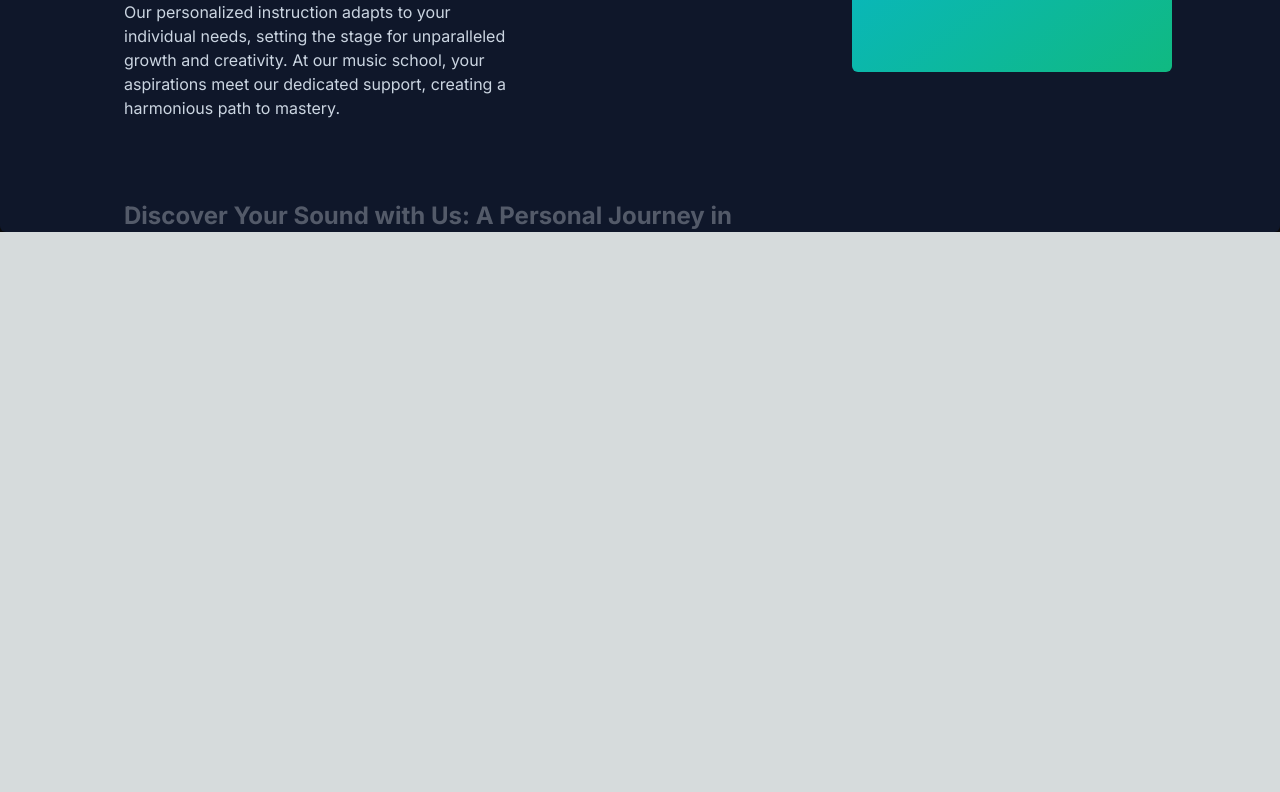
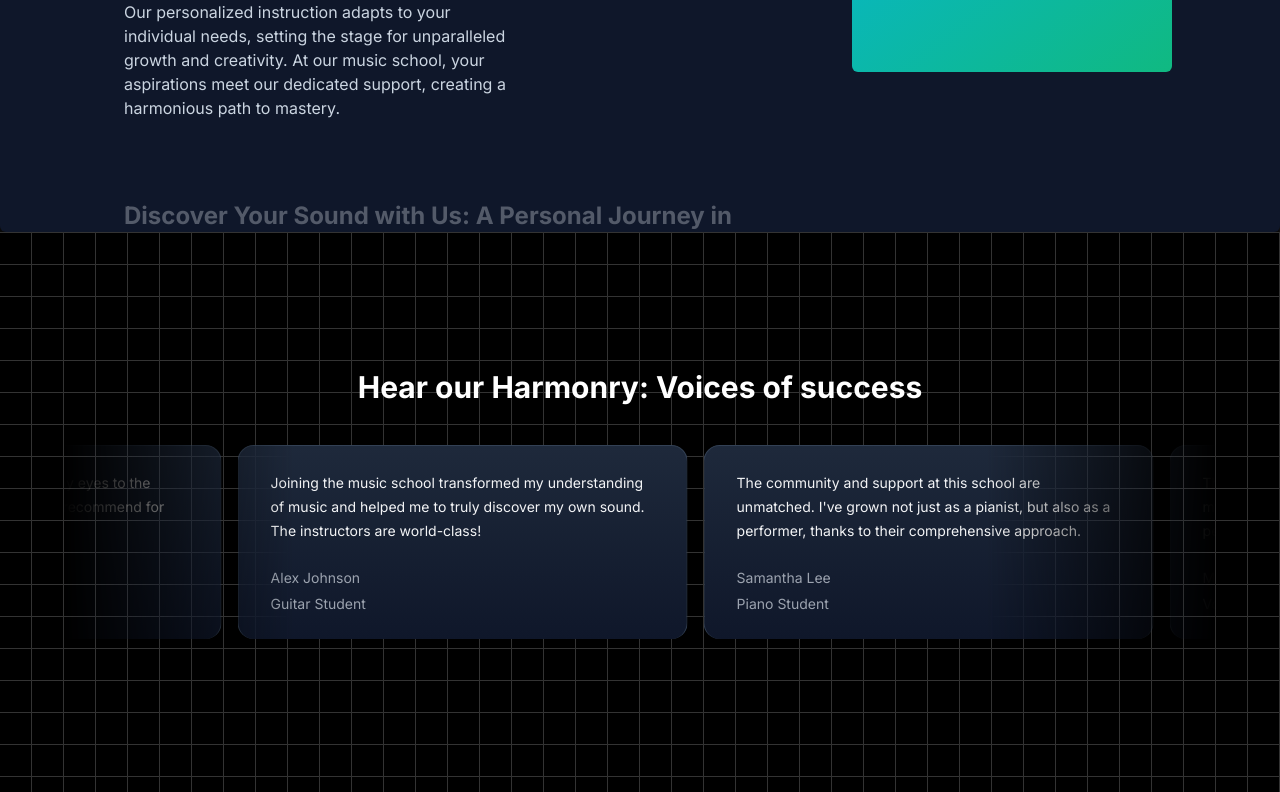
Before and after one commit to ichiragkumar/MusicLibraryApp, a Next.js app: page / in a window 1280 px wide. Shown: the part 1732-2524 px from the top of the page. Before the commit the page ends 1964 px from the top, so only its background shows below. Built offline with nearby package versions, Linux system fonts and the light colour scheme.

Commit message:
added moving cards

```diff
--- a/src/app/page.tsx
+++ b/src/app/page.tsx
@@ -4,6 +4,7 @@
 import { Spotlight } from "@/components/ui/Spotlight";
 import FeaturedSection from "@/components/FeaturedSection";
 import WhyChooseUs from "@/components/WhyChooseUs";
+import { InfiniteMovingCardsDemo } from "@/components/MovingCards";
 
 export default function Home() {
   return (
@@ -12,6 +13,7 @@
     <HeroSection />
     <FeaturedSection/>
     <WhyChooseUs/>
+    <InfiniteMovingCardsDemo/>
   </main>
   );
 }
--- /dev/null
+++ b/src/components/MovingCards.tsx
@@ -0,0 +1,56 @@
+"use client";
+
+import React, { useEffect, useState } from "react";
+import { InfiniteMovingCards } from "@/components/ui/infinite-moving-cards";
+
+
+const musicSchoolTestimonials = [
+    {
+      quote:
+        'Joining the music school transformed my understanding of music and helped me to truly discover my own sound. The instructors are world-class!',
+      name: 'Alex Johnson',
+      title: 'Guitar Student',
+    },
+    {
+      quote:
+        "The community and support at this school are unmatched. I've grown not just as a pianist, but also as a performer, thanks to their comprehensive approach.",
+      name: 'Samantha Lee',
+      title: 'Piano Student',
+    },
+    {
+      quote:
+        "This school offered me the tools and confidence to take my singing to the next level. I'm endlessly grateful for the personalized coaching.",
+      name: 'Michael Chen',
+      title: 'Vocal Student',
+    },
+    {
+      quote:
+        'As a violinist, finding the right mentor can be challenging, but this school matched me with a teacher who truly understands my goals and challenges.',
+      name: 'Emily Taylor',
+      title: 'Violin Student',
+    },
+    {
+      quote:
+        'The production courses here opened my eyes to the intricacies of music production. Highly recommend for any aspiring producers!',
+      name: 'Chris Morales',
+      title: 'Music Production Student',
+    },
+  ];
+
+
+  export function InfiniteMovingCardsDemo() {
+    return (
+      <div className="h-[35rem] w-full dark:bg-black dark:bg-grid-white/[0.2] relative flex flex-col item-center justify-center overflow-hidden">
+                <h2 className="text-3xl font-bold text-center mb-6 z-10 ">Hear our Harmonry: Voices of success</h2>
+                <div className="flex justify-center w-full overflow-hidden px-4 sm:px-6 lg:px-8">
+                    <div className="w-full max-w-6xl ">
+                    <InfiniteMovingCards
+                        items={musicSchoolTestimonials}
+                        direction="right"
+                        speed="slow"
+                    />
+                    </div>
+                </div>
+      </div>
+    );
+  }
--- /dev/null
+++ b/src/components/ui/infinite-moving-cards.tsx
@@ -0,0 +1,121 @@
+"use client";
+
+import { cn } from "@/utils/cn";
+import React, { useEffect, useState } from "react";
+
+export const InfiniteMovingCards = ({
+  items,
+  direction = "left",
+  speed = "fast",
+  pauseOnHover = true,
+  className,
+}: {
+  items: {
+    quote: string;
+    name: string;
+    title: string;
+  }[];
+  direction?: "left" | "right";
+  speed?: "fast" | "normal" | "slow";
+  pauseOnHover?: boolean;
+  className?: string;
+}) => {
+  const containerRef = React.useRef<HTMLDivElement>(null);
+  const scrollerRef = React.useRef<HTMLUListElement>(null);
+
+  useEffect(() => {
+    addAnimation();
+  }, []);
+  const [start, setStart] = useState(false);
+  function addAnimation() {
+    if (containerRef.current && scrollerRef.current) {
+      const scrollerContent = Array.from(scrollerRef.current.children);
+
+      scrollerContent.forEach((item) => {
+        const duplicatedItem = item.cloneNode(true);
+        if (scrollerRef.current) {
+          scrollerRef.current.appendChild(duplicatedItem);
+        }
+      });
+
+      getDirection();
+      getSpeed();
+      setStart(true);
+    }
+  }
+  const getDirection = () => {
+    if (containerRef.current) {
+      if (direction === "left") {
+        containerRef.current.style.setProperty(
+          "--animation-direction",
+          "forwards"
+        );
+      } else {
+        containerRef.current.style.setProperty(
+          "--animation-direction",
+          "reverse"
+        );
+      }
+    }
+  };
+  const getSpeed = () => {
+    if (containerRef.current) {
+      if (speed === "fast") {
+        containerRef.current.style.setProperty("--animation-duration", "20s");
+      } else if (speed === "normal") {
+        containerRef.current.style.setProperty("--animation-duration", "40s");
+      } else {
+        containerRef.current.style.setProperty("--animation-duration", "80s");
+      }
+    }
+  };
+  return (
+    <div
+      ref={containerRef}
+      className={cn(
+        "scroller relative z-20  max-w-7xl overflow-hidden  [mask-image:linear-gradient(to_right,transparent,white_20%,white_80%,transparent)]",
+        className
+      )}
+    >
+      <ul
+        ref={scrollerRef}
+        className={cn(
+          " flex min-w-full shrink-0 gap-4 py-4 w-max flex-nowrap",
+          start && "animate-scroll ",
+          pauseOnHover && "hover:[animation-play-state:paused]"
+        )}
+      >
+        {items.map((item, idx) => (
+          <li
+            className="w-[350px] max-w-full relative rounded-2xl border border-b-0 flex-shrink-0 border-slate-700 px-8 py-6 md:w-[450px]"
+            style={{
+              background:
+                "linear-gradient(180deg, var(--slate-800), var(--slate-900)",
+            }}
+            key={item.name}
+          >
+            <blockquote>
+              <div
+                aria-hidden="true"
+                className="user-select-none -z-1 pointer-events-none absolute -left-0.5 -top-0.5 h-[calc(100%_+_4px)] w-[calc(100%_+_4px)]"
+              ></div>
+              <span className=" relative z-20 text-sm leading-[1.6] text-gray-100 font-normal">
+                {item.quote}
+              </span>
+              <div className="relative z-20 mt-6 flex flex-row items-center">
+                <span className="flex flex-col gap-1">
+                  <span className=" text-sm leading-[1.6] text-gray-400 font-normal">
+                    {item.name}
+                  </span>
+                  <span className=" text-sm leading-[1.6] text-gray-400 font-normal">
+                    {item.title}
+                  </span>
+                </span>
+              </div>
+            </blockquote>
+          </li>
+        ))}
+      </ul>
+    </div>
+  );
+};
--- a/src/components/ui/sticky-scroll-reveal.tsx
+++ b/src/components/ui/sticky-scroll-reveal.tsx
@@ -19,7 +19,7 @@
   const ref = useRef<any>(null);
   const { scrollYProgress } = useScroll({
     // uncomment line 22 and comment line 23 if you DONT want the overflow container and want to have it change on the entire page scroll
-    // target: ref
+    // target: ref,
     container: ref,
     offset: ["start start", "end start"],
   });
--- a/tailwind.config.ts
+++ b/tailwind.config.ts
@@ -1,5 +1,5 @@
 import type { Config } from "tailwindcss";
-// const svgToDataUri = require("mini-svg-data-uri");
+const svgToDataUri = require("mini-svg-data-uri");
 const defaultTheme = require("tailwindcss/defaultTheme");
 const colors = require("tailwindcss/colors");
 const {
@@ -23,8 +23,15 @@
       },
       animation: {
         spotlight: "spotlight 2s ease .75s 1 forwards",
+        scroll:"scroll var(--animation-duration, 40s) var(--animation-direction, forwards) linear infinite",
+
       },
       keyframes: {
+        scroll: {
+          to: {
+            transform: "translate(calc(-50% - 0.5rem))",
+          },
+        },
         spotlight: {
           "0%": {
             opacity: "0",
@@ -40,6 +47,7 @@
   },
   plugins: [
     addVariablesForColors,
+    addVariablesForGridBackground,
   ],
 };
 
@@ -57,6 +65,29 @@
 
 }
 
+function addVariablesForGridBackground({ matchUtilities, theme }: any) {
+  matchUtilities(
+    {
+      "bg-grid": (value: any) => ({
+        backgroundImage: `url("${svgToDataUri(
+          `<svg xmlns="http://www.w3.org/2000/svg" viewBox="0 0 32 32" width="32" height="32" fill="none" stroke="${value}"><path d="M0 .5H31.5V32"/></svg>`
+        )}")`,
+      }),
+      "bg-grid-small": (value: any) => ({
+        backgroundImage: `url("${svgToDataUri(
+          `<svg xmlns="http://www.w3.org/2000/svg" viewBox="0 0 32 32" width="8" height="8" fill="none" stroke="${value}"><path d="M0 .5H31.5V32"/></svg>`
+        )}")`,
+      }),
+      "bg-dot": (value: any) => ({
+        backgroundImage: `url("${svgToDataUri(
+          `<svg xmlns="http://www.w3.org/2000/svg" viewBox="0 0 32 32" width="16" height="16" fill="none"><circle fill="${value}" id="pattern-circle" cx="10" cy="10" r="1.6257413380501518"></circle></svg>`
+        )}")`,
+      }),
+    },
+    { values: flattenColorPalette(theme("backgroundColor")), type: "color" }
+  );
+}
+
 
 
 export default config;
```
